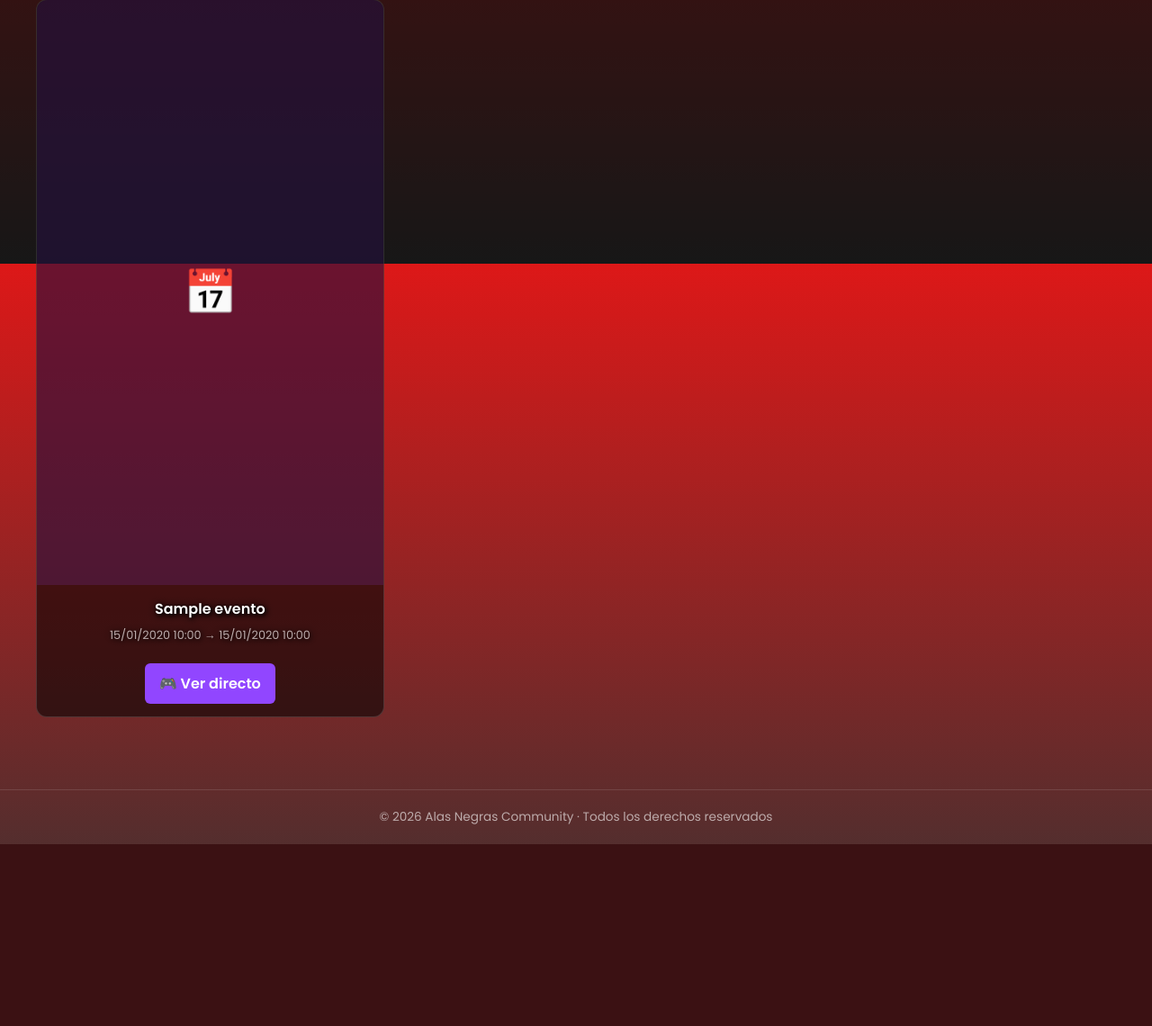
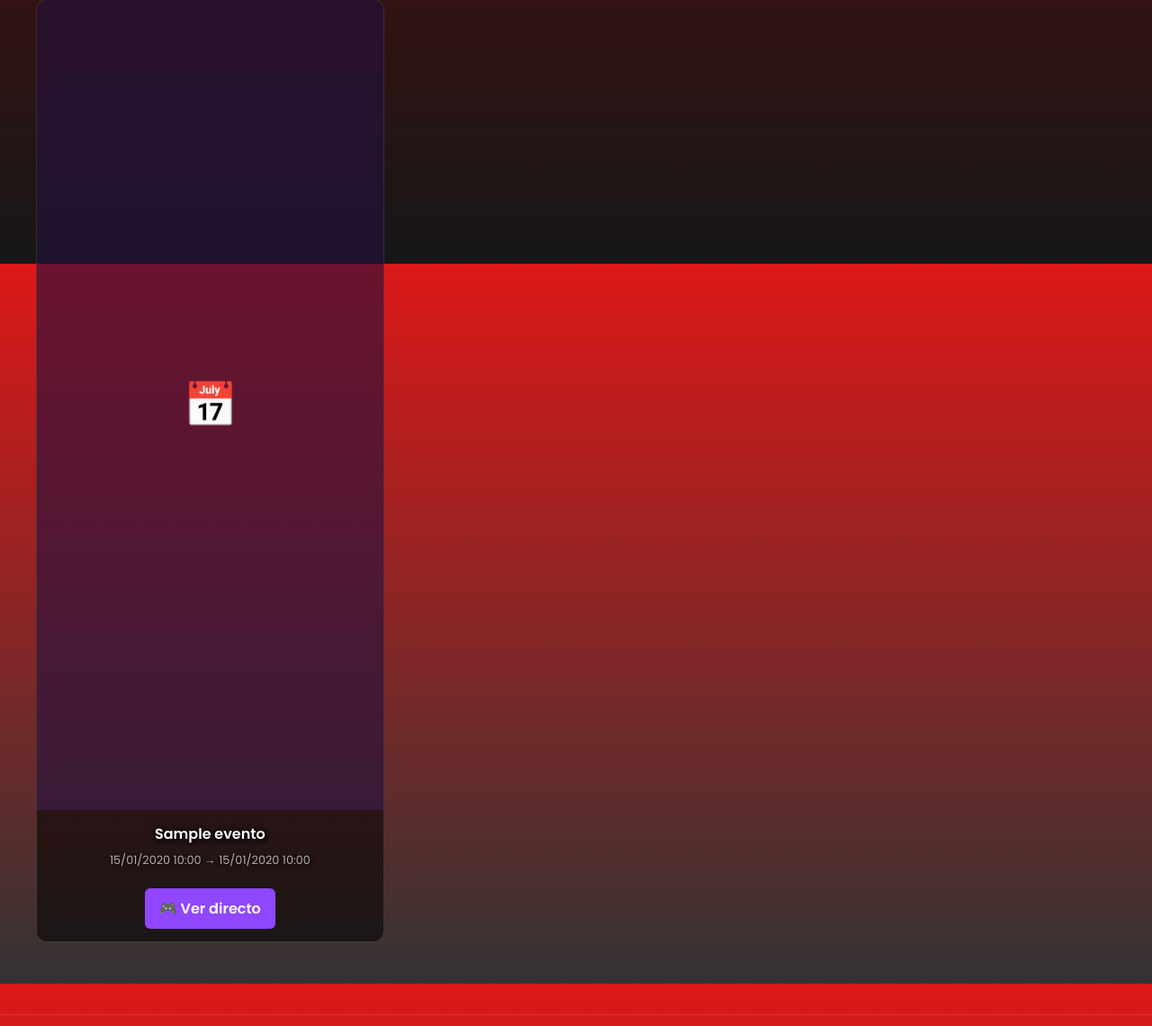
Before and after one commit to lavendertyrande-ai/alasnegras, a Flask app: page /eventos in a window 1280 px wide. Shown: the part 507-1647 px from the top of the page at 90% size. Before the commit the page ends 1445 px from the top, so only its background shows below. Run offline with Flask 3, Linux system fonts and the light colour scheme; tables that the repository leaves empty hold one stand-in row (values such as "Sample post"); some web fonts are replaced.

Commit message:
tarjetas eventos mas altas 900px

```diff
--- a/templates/eventos.html
+++ b/templates/eventos.html
@@ -111,7 +111,7 @@
 
 .evento-thumb {
     width: 100%;
-    height: 650px;
+    height: 900px;
     background: rgba(145,70,255,0.15);
     display: flex;
     align-items: center;
```
